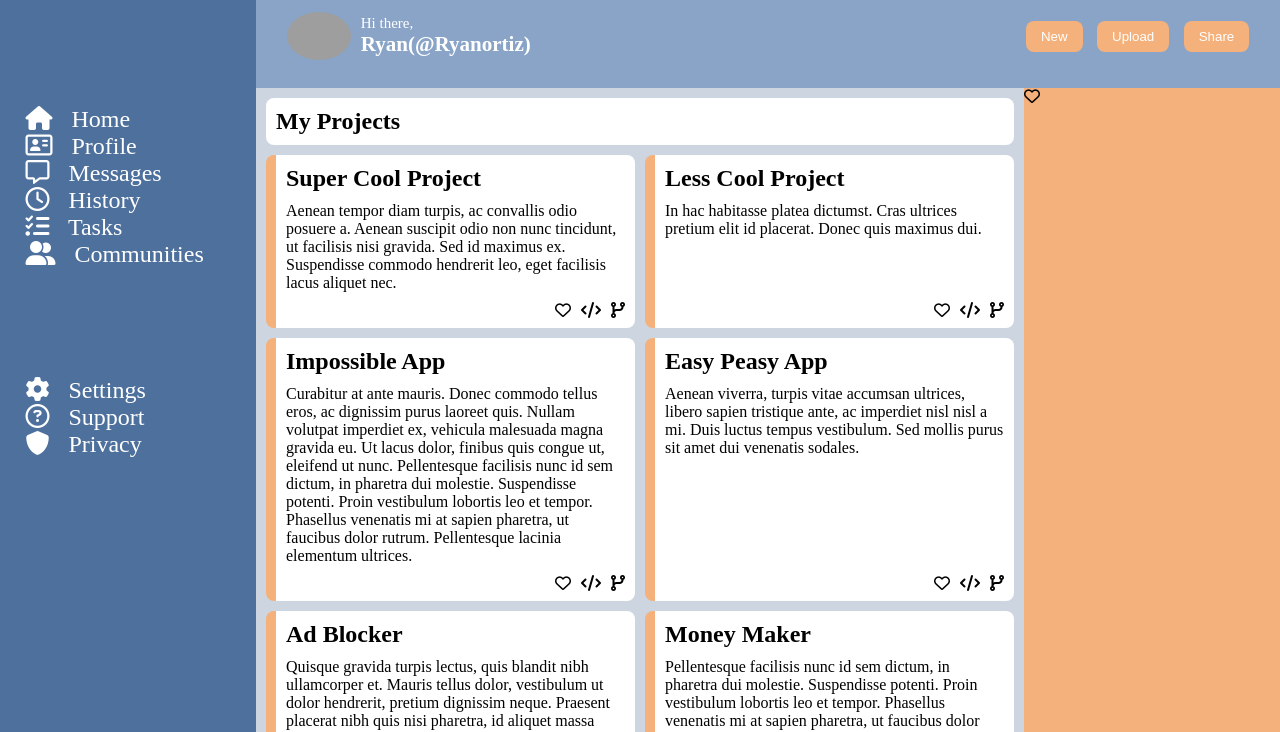
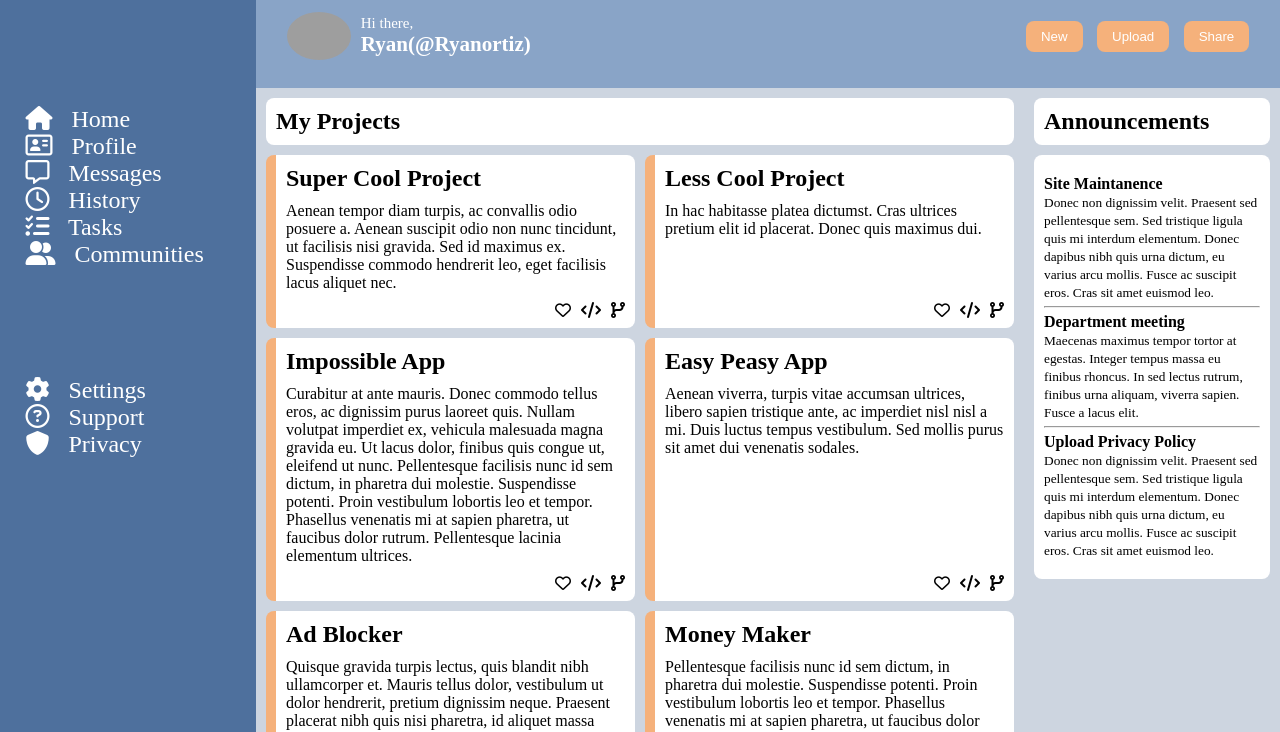
Before and after one commit to ryanortizwilliams/odin-dashboard, a plain HTML site: page index.html in a window 1280 px wide. Shown: the part 68-800 px from the top of the page. Drawn offline with Linux system fonts and the light colour scheme; grey boxes are pictures that could not be loaded.

Commit message:
Add announcement section

```diff
--- a/index.html
+++ b/index.html
@@ -225,7 +225,48 @@
           </div>
         </div>
         <div class="sub-content">
-          <i class="fa-regular fa-heart"></i>
+          <p class="sub-title">Announcements</p>
+          <!-- announcement card -->
+          <div class="announcement-card">
+            <div class="announcement">
+              <!-- single anncouncement -->
+              <div class="announcement">
+                <strong>Site Maintanence</strong>
+                <div>
+                  <small
+                    >Donec non dignissim velit. Praesent sed pellentesque sem.
+                    Sed tristique ligula quis mi interdum elementum. Donec
+                    dapibus nibh quis urna dictum, eu varius arcu mollis. Fusce
+                    ac suscipit eros. Cras sit amet euismod leo.</small
+                  >
+                </div>
+              </div>
+              <hr />
+
+              <div class="announcement">
+                <strong>Department meeting</strong>
+                <div>
+                  <small
+                    >Maecenas maximus tempor tortor at egestas. Integer tempus
+                    massa eu finibus rhoncus. In sed lectus rutrum, finibus urna
+                    aliquam, viverra sapien. Fusce a lacus elit.</small
+                  >
+                </div>
+              </div>
+              <hr />
+              <div class="announcement">
+                <strong>Upload Privacy Policy</strong>
+                <div>
+                  <small
+                    >Donec non dignissim velit. Praesent sed pellentesque sem.
+                    Sed tristique ligula quis mi interdum elementum. Donec
+                    dapibus nibh quis urna dictum, eu varius arcu mollis. Fusce
+                    ac suscipit eros. Cras sit amet euismod leo.</small
+                  >
+                </div>
+              </div>
+            </div>
+          </div>
         </div>
       </div>
     </div>
@@ -233,6 +274,5 @@
 </html>
 
 <!-- TODO
--create layouy for content section
--create card template
+-Create trending section
 -->
--- a/styles.css
+++ b/styles.css
@@ -182,7 +182,6 @@ a {
 .sub-content {
   grid-column: 2/3;
   grid-row: 2/3;
-  background-color: #f5b17b;
 }
 
 .content-title {
@@ -214,6 +213,32 @@ a {
   justify-content: end;
   gap: 10px;
 }
+
+.sub-content {
+  display: flex;
+  flex-direction: column;
+  grid-column: 2/3;
+  padding: 10px;
+  gap: 10px;
+}
+
+.sub-title {
+  font-weight: 700;
+  font-size: 1.5rem;
+  background-color: white;
+  padding: 10px;
+  border-radius: 8px;
+}
+
+.announcement-card {
+  background-color: white;
+  padding: 10px;
+  border-radius: 8px;
+}
+
+.announcement {
+  padding: 5px 0;
+}
 /*
 Tentative color pallet
     F5B17B orange
```
